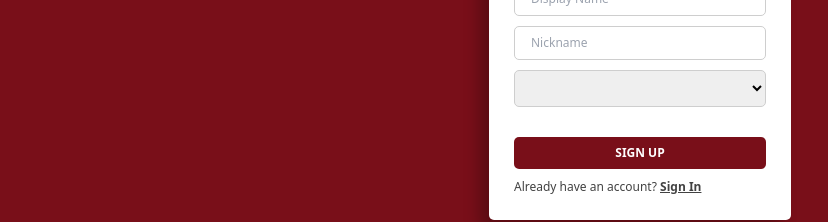
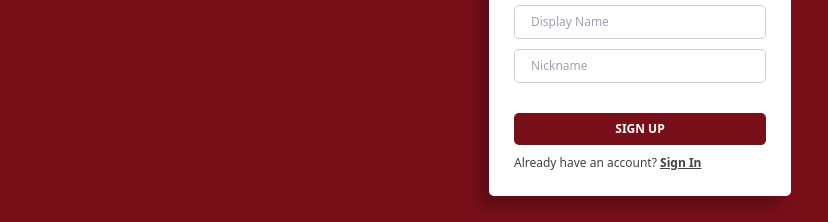
Before and after one commit to Andika25ramdani/desktop-jumpa, a Vue app: page /sign-up in a window 1280 px wide. Shown: the part 386-608 px from the top of the page, without its empty margins (0-828 px from the left). Built offline with nearby package versions, Linux system fonts and the light colour scheme; no server answers; what particles.vue3 would draw is missing.

Commit message:
hapus select country

```diff
--- a/src/views/SignUp.vue
+++ b/src/views/SignUp.vue
@@ -6,11 +6,11 @@
 					<input type="email" name="email" id="email" v-model="email" placeholder="Email" class="border border-grey-ce rounded-px5 py-2 px-4 min-w-252 outline-none text-xs">
 					<input type="text" name="displayName" id="displayName" v-model="displayName" placeholder="Display Name" class="border border-grey-ce rounded-px5 py-2 px-4 min-w-252 outline-none text-xs">
 					<input type="text" name="nickname" id="nickname" v-model="nickname" placeholder="Nickname" class="border border-grey-ce rounded-px5 py-2 px-4 min-w-252 outline-none text-xs">
-					<select name="country" id="country" v-model="country" class="border border-grey-ce rounded-px5 py-2 px-4 min-w-252 outline-none text-xs">
+					<!-- <select name="country" id="country" v-model="country" class="border border-grey-ce rounded-px5 py-2 px-4 min-w-252 outline-none text-xs">
 						<option value="idn">IDN</option>
 						<option value="eng">ENG</option>
 						<option value="usa">USA</option>
-					</select>
+					</select> -->
 				<button type="submit" class="mt-5 bg-primary text-xs font-bold uppercase py-2 px-px94 text-white rounded-px5 hover:shadow-custom">SIGN UP</button>
 			</form>
 			<p class="text-xs text-grey-dark mt-2.5">Already have an account?
@@ -31,7 +31,7 @@ export default {
 			email: '',
 			displayName: '',
 			nickame: '',
-			country: '',
+			// country: '',
 		}
 	},
 	mounted () {
@@ -50,7 +50,7 @@ export default {
 				email: this.email,
 				displayName: this.displayName,
 				nickame: this.nickame,
-				country: this.country,
+				// country: this.country,
 			}
 			this.$store.dispatch('signUp', newUser)
 				.then(() => this.$router.push('/home'))
```
